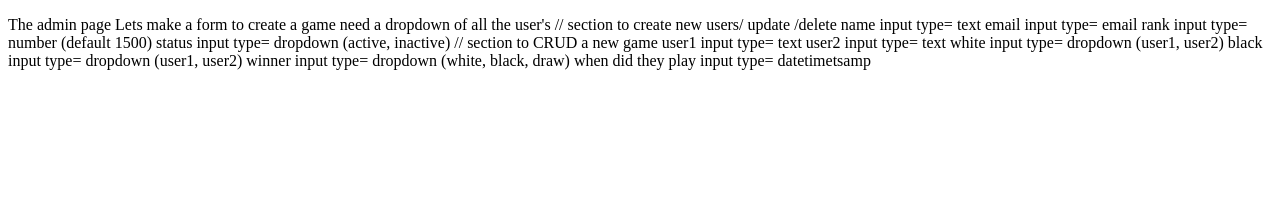
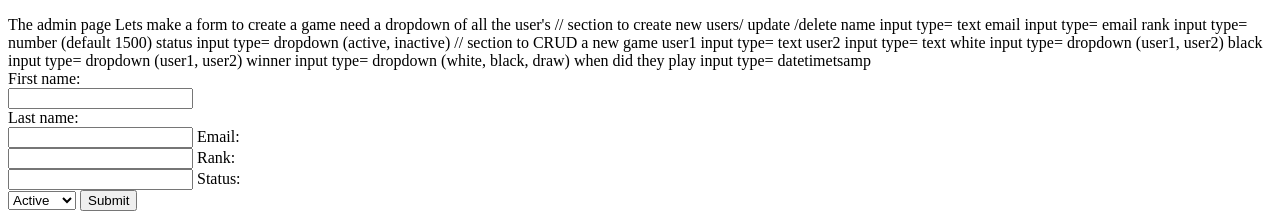
Before and after one commit to lydamian/chess-club, a SvelteKit app: page /admin in a window 1280 px wide. Shown: the part 5624-5840 px from the top of the page. Before the commit the page ends 5702 px from the top, so only its background shows below. Built offline with nearby package versions, Linux system fonts and the light colour scheme.

Commit message:
working on admin form

```diff
--- a/src/lib/schemas/schema.ts
+++ b/src/lib/schemas/schema.ts
@@ -26,7 +26,6 @@ const GameSchema = z.object({
   metadata: z.object({}).optional(), // Assuming metadata is a JSON object
   winner_id: z.string().uuid(),
   winner_color: Color,
-  played_at: z.string().datetime(),
   created_at: z.string().datetime(),
   updated_at: z.string().datetime(),
 });
--- a/src/routes/admin/+page.svelte
+++ b/src/routes/admin/+page.svelte
@@ -22,3 +22,36 @@ white input type= dropdown (user1, user2)
 black input type= dropdown (user1, user2)
 winner input type= dropdown (white, black, draw)
 when did they play input type= datetimetsamp
+
+<!-- user form -->
+<form>
+  <label for="fname">First name:</label><br>
+  <input type="text" id="fname" name="fname"><br>
+  <label for="lname">Last name:</label><br>
+  <input type="text" id="lname" name="lname">
+  <label for="email">Email:</label><br>
+  <input type="email" id="email" name="email">
+  <label for="rank">Rank:</label><br>
+  <input type="number" id="rank" name="rank">
+  <label for="status">Status:</label><br>
+  <select id="status" name="status">
+    <option value="active">Active</option>
+    <option value="inactive">Inactive</option>
+  </select>
+  <input type="submit" value="Submit">
+</form>
+
+<!-- game submission form -->
+<form>
+  <!-- player 1 select dropdown -->
+
+  <!-- player 2 select dropdown -->
+
+  <!-- player 1 color dropdown -->
+
+  <!-- player 2 color dropdown -->
+
+  <!-- time game was played leave empty if game just happened -->
+
+  <!-- winner dropdown [player1, player2, draw]-->
+</form>
```
Also changed, not shown: 2 other files (tests, documents, lock files or other folders).
